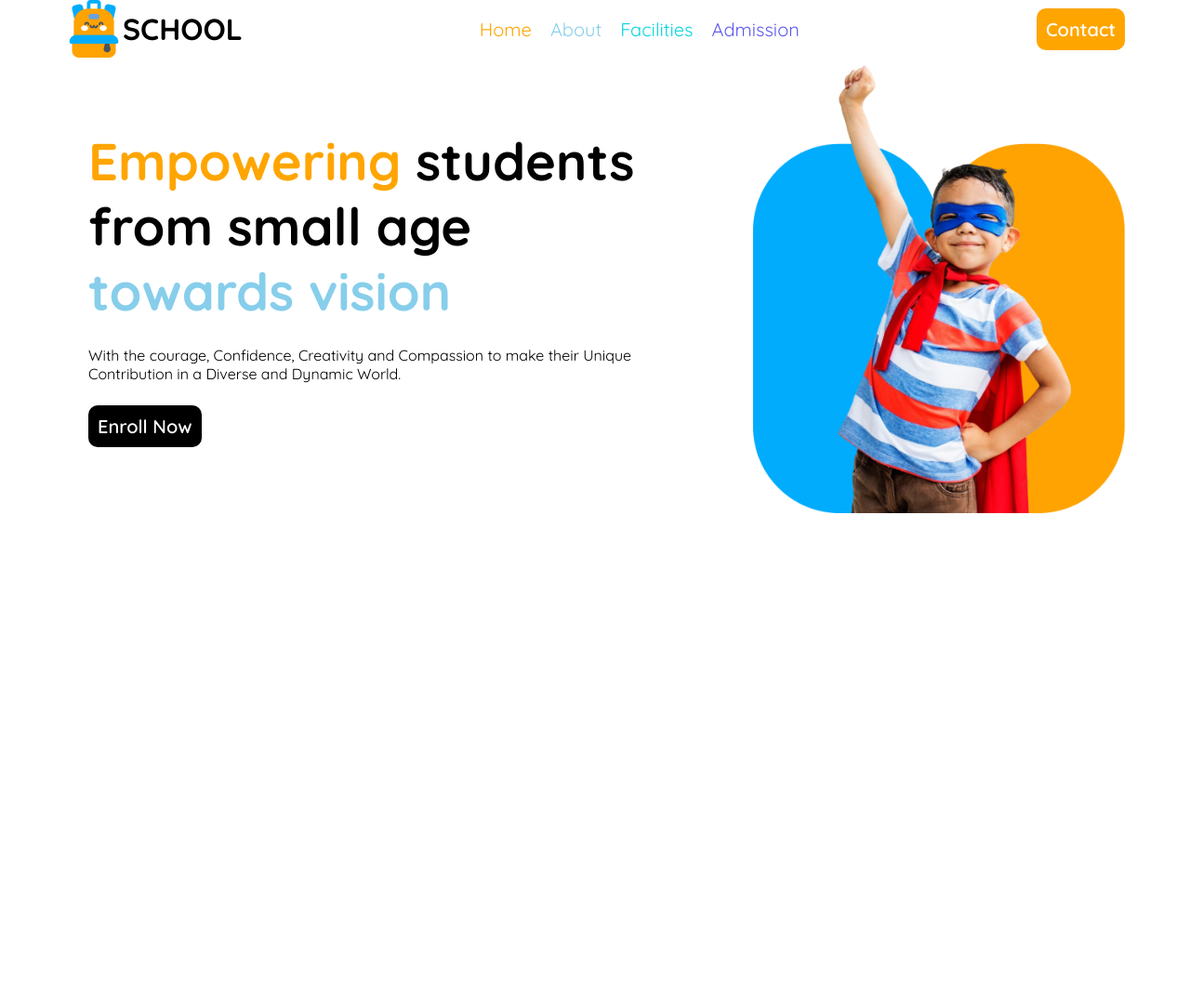
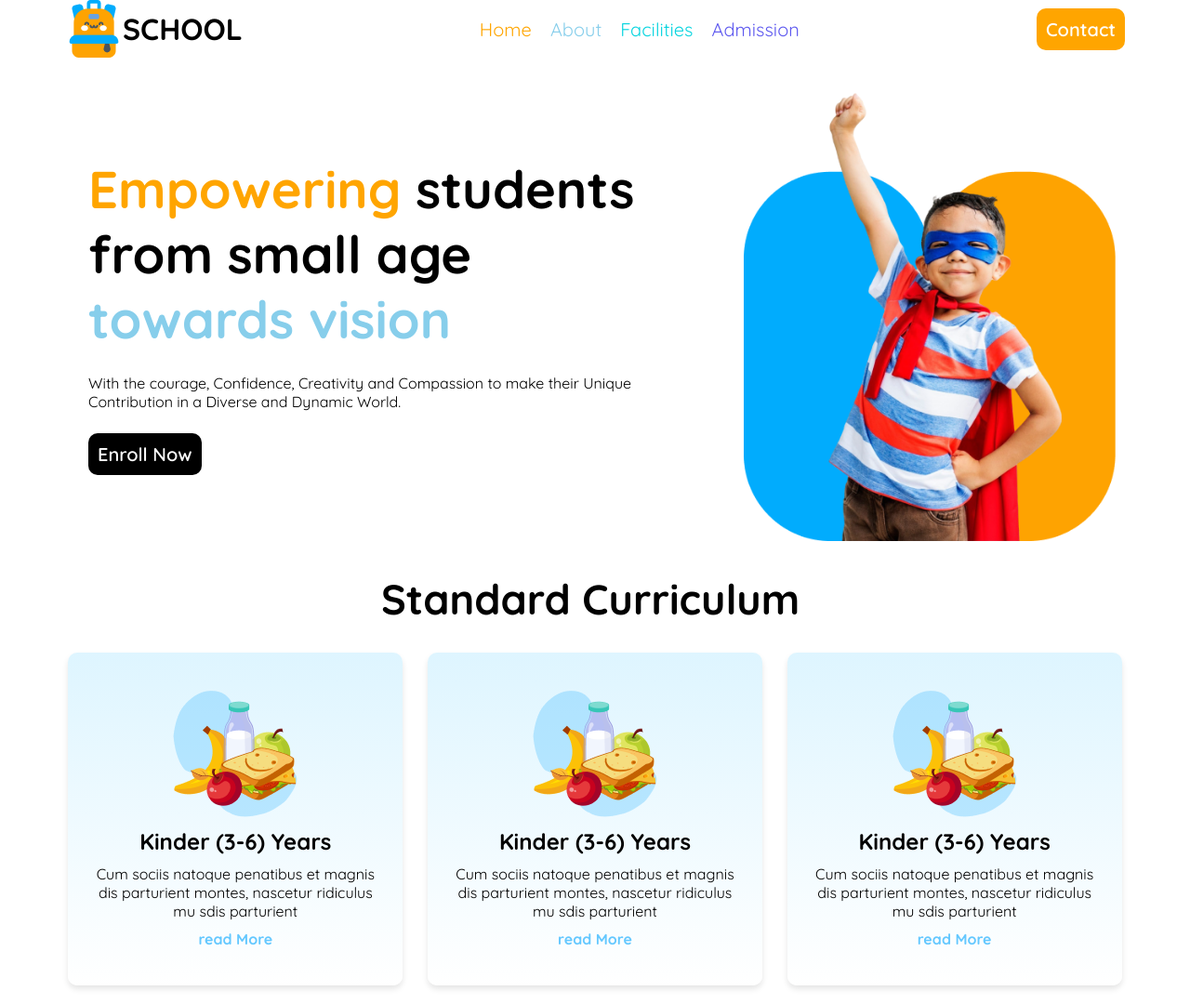
Before and after one commit to mf-rafat/my-school, a plain HTML site: page index.html in a window 1280 px wide. Shown: the whole page at 93% size. Before the commit the page ends 800 px from the top, so only its background shows below. Drawn offline with Linux system fonts and the light colour scheme.

Commit message:
Standard Curriculum

```diff
--- a/index.html
+++ b/index.html
@@ -51,6 +51,49 @@
 
         <main >
 
+            <!-- this part of Standard Curriculum -->
+<section>
+   <h3 class="section-title">Standard Curriculum</h3>
+
+<article class="standard-curriculum">
+
+    <!-- card- one  -->
+<div class="curriculum-card">
+    <img src="./assets/kinder.png" alt="kinder">
+    <div class="curriculum-card-title">
+        <h3 class="card-title">Kinder (3-6) Years</h3>
+        <P class="card-discription">Cum sociis natoque penatibus et magnis
+            dis parturient montes, nascetur ridiculus
+            mu sdis parturient</P>
+        <h4 class="color-lite-blue">read More</h4>
+ </div>
+</div>
+    <!-- card- two  -->
+<div class="curriculum-card">
+    <img src="./assets/kinder.png" alt="kinder">
+    <div class="curriculum-card-title">
+        <h3 class="card-title">Kinder (3-6) Years</h3>
+        <P class="card-discription">Cum sociis natoque penatibus et magnis
+            dis parturient montes, nascetur ridiculus
+            mu sdis parturient</P>
+        <h4 class="color-lite-blue">read More</h4>
+ </div>
+</div>
+    <!-- card- three  -->
+<div class="curriculum-card">
+    <img src="./assets/kinder.png" alt="kinder">
+    <div class="curriculum-card-title">
+        <h3 class="card-title">Kinder (3-6) Years</h3>
+        <P class="card-discription">Cum sociis natoque penatibus et magnis
+            dis parturient montes, nascetur ridiculus
+            mu sdis parturient</P>
+        <h4 class="color-lite-blue">read More</h4>
+ </div>
+</div>
+</article>
+
+ </section>
+
         </main>
 
 </body>
--- a/style.css
+++ b/style.css
@@ -44,13 +44,22 @@ li{
 .color-orange{
     color: orange;
 }
+.color-lite-orange{
+    color: #F0AA00;
+}
 .color-skyblue{
     color: skyblue;
 }
 .color-black{
     color: black;
 }
+.color-lite-blue{
+    color: #64C8FF;
 
+}
+.color-lite-brown{
+    color: #8700FF;
+}
 
 
 /* this style header  navigation  */
@@ -106,6 +115,8 @@ li{
     gap: 50px;
     justify-content: space-between;
     align-items: center;
+    margin: 20px auto;
+    padding: 10px;
 }
 .banner-discription{
     width: 640px;
@@ -127,7 +138,46 @@ li{
 .banner-picture > img{
  width: 400px;
 }
+/* this part off standard curriculam  */
+.section-title{
+    width: 460px;
+    font-weight: 700;
+    font-size: 45px;
+    margin: 10px auto;
+}
+.standard-curriculum{
+  display: flex;
+  justify-content: center;
+  gap: 20px;
+}
+.curriculum-card{
+    background: linear-gradient(to top, #ffffff, #DEF5FF);
+    box-shadow: 0 4px 6px rgba(0, 0, 0, 0.1);
+    border: none;
+    border-radius: 10px;
+    padding: 40px 30px;
+    margin: 20px auto;
+}
 
+
+.curriculum-card , .curriculum-card-title{
+    width: 300px;
+    display: flex;
+    gap: 10px;
+    flex-direction: column;
+    justify-content: center;
+    align-items: center;
+    text-align: center;
+}
+.card-title{
+    font-weight: 700;
+    font-size: 24px;
+}
+
+
+
+
+/* this part off Responsive media Query */
 
 @media screen and (max-width:576px) {
 
@@ -144,16 +194,18 @@ li{
         display: none;
     }
 
-
+/* this is header banner part  */
 
     .header-banner{
         flex-direction: column-reverse;
     }
     .banner-discription{
         display: flex;
+        width: 400px;
         justify-content: center;
         flex-direction: column;
         align-items: center;
+        text-align: center;
     }
     .header-title{
         font-weight: 700;
@@ -162,4 +214,14 @@ li{
     .header-sub-title{
         margin: 24px auto;
     }
+
+    /* this part of Standard Curriculum */
+
+    .standard-curriculum{
+    flex-direction: column;
+
+    }
+
+
+
 }
```
